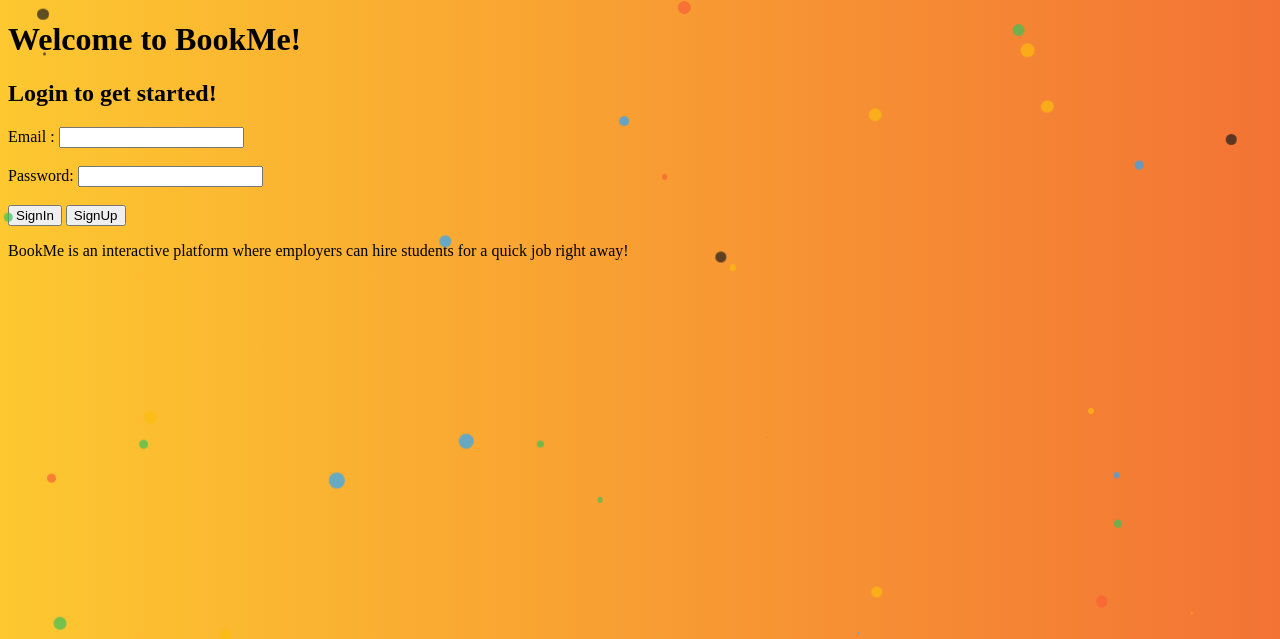
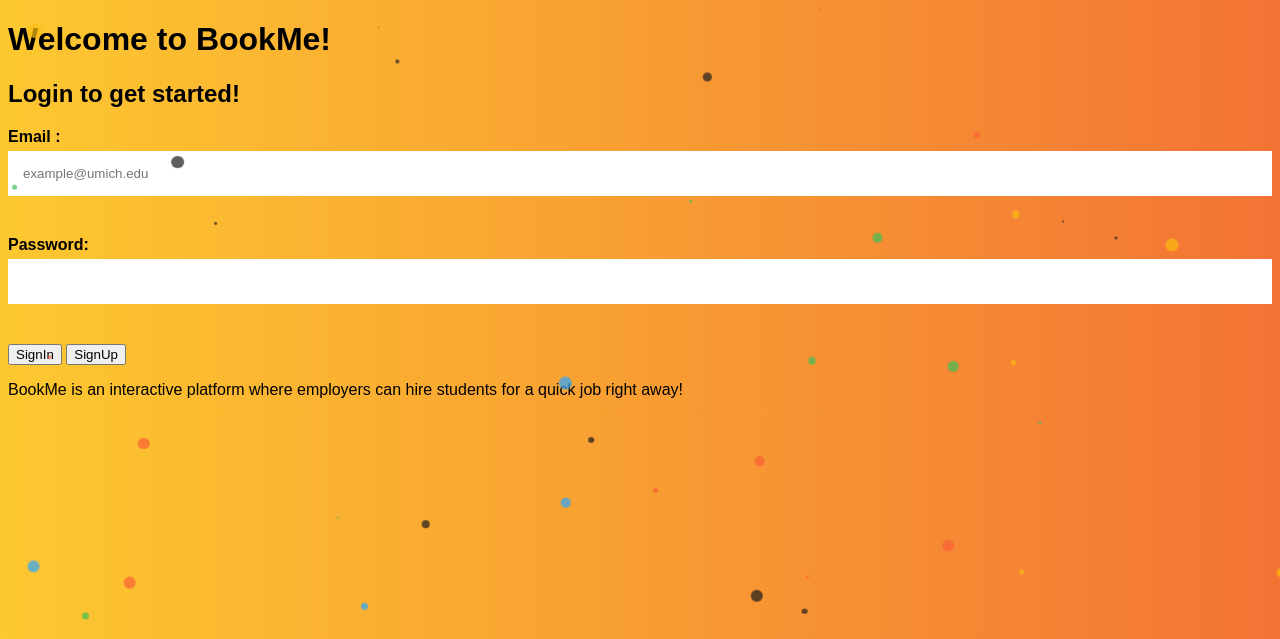
Before and after one commit to xiaofuhu/bm, a Django app: page / in a window 1280 px wide. Shown: the top 639 px of the page. Run offline with Django 3.2, Linux system fonts and the light colour scheme.

Commit message:
Interface Revolution

```diff
--- a/cpanel/cpanel/cpanel/views.py
+++ b/cpanel/cpanel/cpanel/views.py
@@ -44,7 +44,6 @@ def postsignup(request):
     name=request.POST.get('name')
     email=request.POST.get('email')
     passw=request.POST.get('pass')
-    role=request.POST.get('role')
     try:
         user=authe.create_user_with_email_and_password(email,passw)
     except:
@@ -52,7 +51,7 @@ def postsignup(request):
         return render(request,"signup.html",{"messg":message})
 
     uid = user['localId']
-    data={"name":name,"role":role, "status":"1"}
+    data={"name":name, "status":"1"}
 
     database.child("users").child(uid).child("details").set(data)
     return render(request,"signIn.html")
--- a/cpanel/cpanel/templates/signIn.html
+++ b/cpanel/cpanel/templates/signIn.html
@@ -12,29 +12,63 @@
             body {background: #fdc830;
                 background: -webkit-linear-gradient(to right, #fdc830, #f37335);
                 background:linear-gradient(to right, #fdc830, #f37335);
+            }
 
                 .ball {
                     position: absolute;
                     border-radius: 100%;
                     opacity: 0.7;
                 }
+        </style>
+        <script   src="https://code.jquery.com/jquery-3.3.1.min.js"   integrity="sha256-FgpCb/KJQlLNfOu91ta32o/NMZxltwRo8QtmkMRdAu8="   crossorigin="anonymous"></script>
+    </head>
+    <style>
+
+        body {font-family: Arial, Helvetica, sans-serif;}
+        * {box-sizing: border-box}
+
+        /* Full-width input fields */
+        input[type=text], input[type=password] {
+            width: 100%;
+            padding: 15px;
+            margin: 5px 0 22px 0;
+            display: inline-block;
+            border: none;
+            background: #FFFFFF;
         }
+
+    input[type=text]:focus, input[type=password]:focus {
+        background-color: #FFFFFF;
+        outline: none;
+    }
+
+    input[type=text]:focus, input[type=email]:focus {
+        background-color: #FFFFFF;
+        outline: none;
+    }
+
+    hr {
+        border: 1px solid #ADD8e6;
+        margin-bottom: 25px;
         </style>
-    </head>
     <body>
         <h1>Welcome to BookMe!</h1>
         <h2>Login to get started!</h2>
         <form action="/postsign/" method="post">
             {% csrf_token %}
-            Email :
-            <input type="email" name="email"><br><br>
-                Password:
+            <b>Email :</b>
+            <input type="text" name="email" placeholder="example@umich.edu"><br><br>
+                <b>Password:</b>
                 <input type="password" name="pass"><br><br>
                     <input type="submit" value="SignIn">
                         <button type="button" onclick="location.href='{% url 'signup' %}'">SignUp</button>
         </form>
         <p> BookMe is an interactive platform where employers can hire students for a quick job right away! </p>
 
+
+
+
+    </body>
     <script type="text/javascript"> // Some random colors
         const colors = ["#3CC157", "#2AA7FF", "#1B1B1B", "#FCBC0F", "#F85F36"];
 
@@ -77,7 +111,4 @@
                                         );
                   });
         </script>
-
-
-    </body>
 </html>
```
Also changed, not shown: cpanel/cpanel/templates/signup.html (+14 -9 lines), cpanel/cpanel/db.sqlite3. Lines whose indentation alone changed are shown as unchanged.
